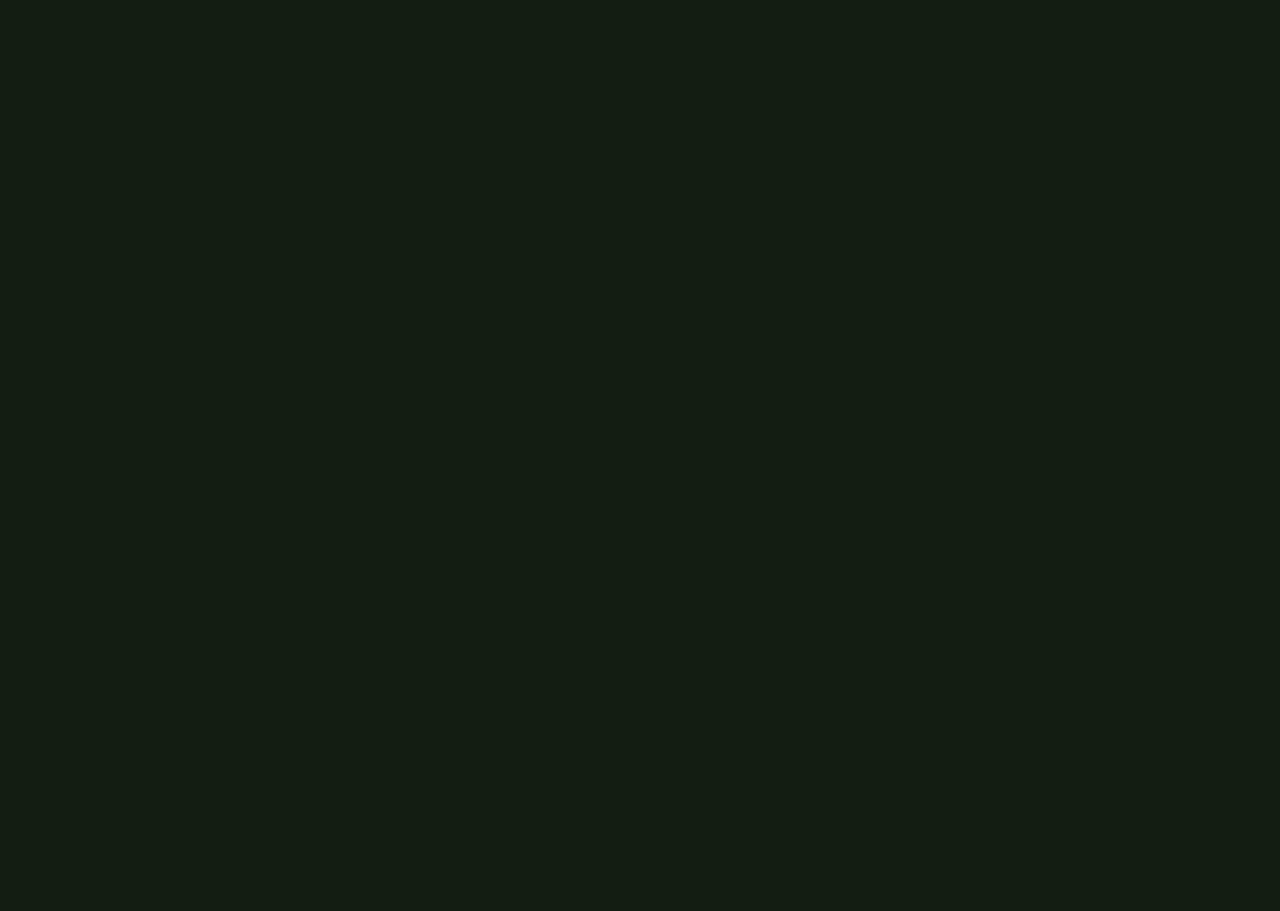
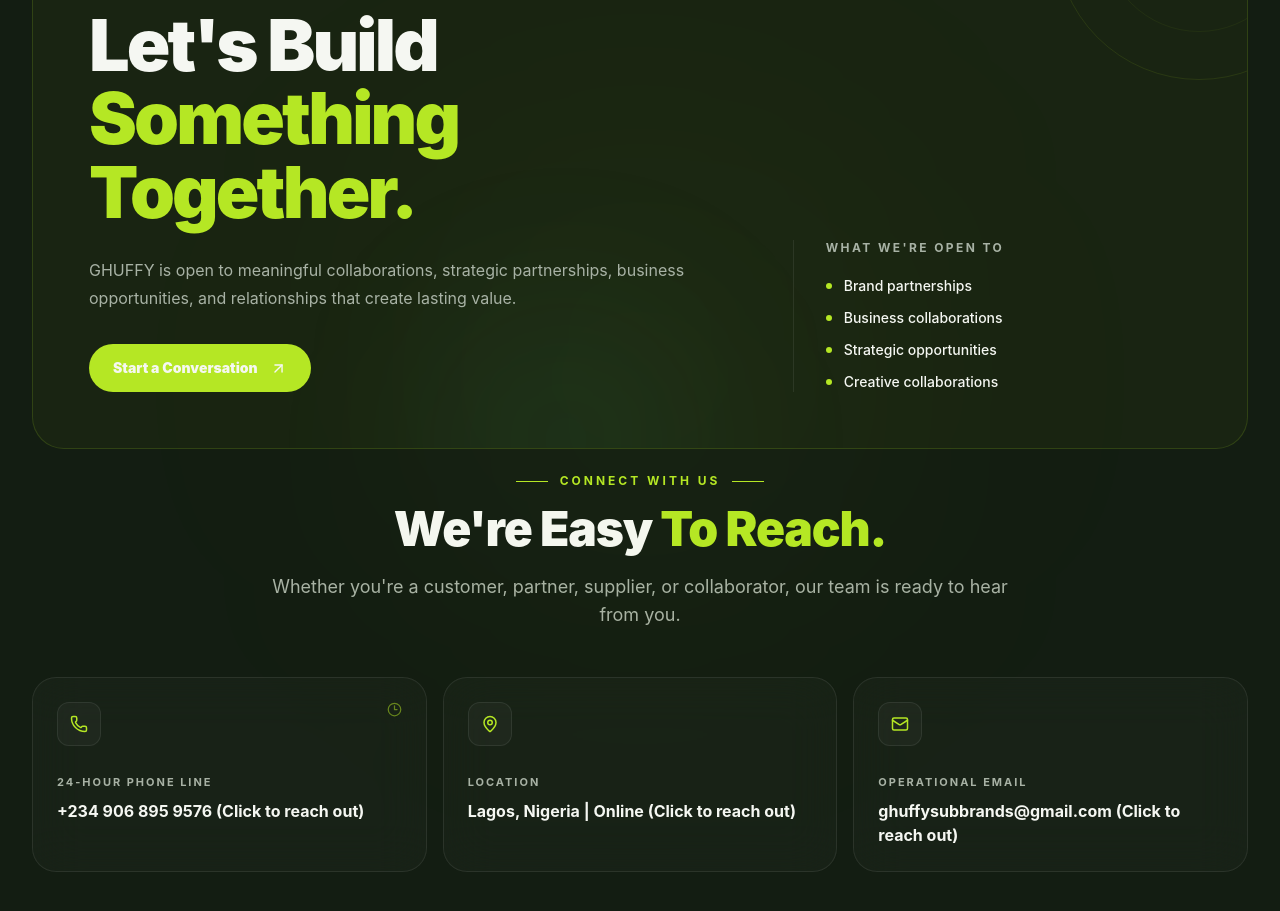
Before and after one commit to taofeekjide/ghuffy, a React (Vite) app: page / in a window 1280 px wide. Shown: the part 7100-8011 px from the top of the page. Before the commit the page ends 6859 px from the top, so only its background shows below. Built offline with nearby package versions, Linux system fonts and the light colour scheme.

Commit message:
Add the Partnership section

```diff
--- a/src/App.jsx
+++ b/src/App.jsx
@@ -5,6 +5,7 @@
 import CoreValues from "./components/sections/CoreValues";
 import OurStory from "./components/sections/OurStory";
 import Ecosystem from "./components/sections/Ecosystem";
+import Partnership from "./components/sections/Partnership";
 
 function App() {
   return (
@@ -18,6 +19,7 @@
         <CoreValues/>
         <OurStory/>
         <Ecosystem/>
+        <Partnership/>
       </main>
     </div>
   );
--- a/src/components/sections/Partnership.jsx
+++ b/src/components/sections/Partnership.jsx
@@ -0,0 +1,163 @@
+import {
+  ArrowUpRight,
+  Clock3,
+  Mail,
+  MapPin,
+  MessageCircle,
+  Phone,
+} from "lucide-react";
+
+import SectionHeader from "../ui/SectionHeader";
+import GlassCard from "../ui/GlassCard";
+
+const contactDetails = [
+  {
+    icon: Phone,
+    label: "24-Hour Phone Line",
+    value: "+234 906 895 9576",
+    href: "tel:+2349068959576",
+  },
+  {
+    icon: MapPin,
+    label: "Location",
+    value: "Lagos, Nigeria | Online",
+    href: "#partnership",
+  },
+  {
+    icon: Mail,
+    label: "Operational Email",
+    value: "ghuffysubbrands@gmail.com",
+    href: "mailto:ghuffysubbrands@gmail.com",
+  },
+];
+
+function Partnership() {
+  return (
+    <section
+      id="partnership"
+      className="relative overflow-hidden py-24 sm:py-32"
+    >
+      <div className="pointer-events-none absolute left-1/2 top-1/2 h-[500px] w-[500px] -translate-x-1/2 -translate-y-1/2 rounded-full bg-ghuffy-lime/[0.035] blur-[140px]" />
+
+      <div className="mx-auto max-w-7xl px-5 sm:px-6 lg:px-8">
+        <div className="relative overflow-hidden rounded-[2rem] border border-ghuffy-lime/15 bg-ghuffy-lime/[0.035] p-7 sm:p-10 lg:p-14">
+          <div className="pointer-events-none absolute -right-24 -top-24 h-72 w-72 rounded-full border border-ghuffy-lime/10" />
+
+          <div className="pointer-events-none absolute -right-12 -top-12 h-48 w-48 rounded-full border border-ghuffy-lime/[0.06]" />
+
+          <div className="pointer-events-none absolute bottom-[-120px] left-1/3 h-64 w-64 rounded-full bg-ghuffy-emerald/[0.08] blur-[90px]" />
+
+          <div className="relative grid gap-10 lg:grid-cols-[1.25fr_0.75fr] lg:items-end">
+            <div>
+              <div className="mb-6 flex items-center gap-3">
+                <div className="flex h-10 w-10 items-center justify-center rounded-xl border border-ghuffy-lime/20 bg-ghuffy-lime/[0.06]">
+                  <MessageCircle size={18} className="text-ghuffy-lime" />
+                </div>
+
+                <span className="text-xs font-bold uppercase tracking-[0.22em] text-ghuffy-lime">
+                  Partnership & Collaboration
+                </span>
+              </div>
+
+              <h2 className="max-w-4xl text-4xl font-black leading-[1.02] tracking-[-0.04em] text-ghuffy-white sm:text-5xl lg:text-7xl">
+                Let's Build
+                <br />
+                <span className="text-ghuffy-lime">Something Together.</span>
+              </h2>
+
+              <p className="mt-7 max-w-2xl text-sm leading-7 text-ghuffy-muted sm:text-base">
+                GHUFFY is open to meaningful collaborations, strategic
+                partnerships, business opportunities, and relationships that
+                create lasting value.
+              </p>
+
+              <a
+                href="https://wa.me/2347052975224?text=Hello%20GHUFFY%2C%20I%20am%20interested%20in%20partnership%20opportunities."
+                target="_blank"
+                rel="noopener noreferrer"
+                className="mt-8 inline-flex items-center gap-3 rounded-full bg-ghuffy-lime px-6 py-3.5 text-sm font-black text-ghuffy-forest transition-all duration-300 hover:scale-[1.02] hover:shadow-[0_0_35px_rgba(190,242,100,0.18)]"
+              >
+                Start a Conversation
+                <ArrowUpRight size={17} />
+              </a>
+            </div>
+
+            <div className="border-t border-white/[0.08] pt-7 lg:border-l lg:border-t-0 lg:pl-8 lg:pt-0">
+              <p className="text-xs font-bold uppercase tracking-[0.2em] text-ghuffy-muted">
+                What we're open to
+              </p>
+
+              <div className="mt-5 space-y-3">
+                {[
+                  "Brand partnerships",
+                  "Business collaborations",
+                  "Strategic opportunities",
+                  "Creative collaborations",
+                ].map((item) => (
+                  <div key={item} className="flex items-center gap-3">
+                    <span className="h-1.5 w-1.5 rounded-full bg-ghuffy-lime" />
+
+                    <span className="text-sm font-medium text-ghuffy-white">
+                      {item}
+                    </span>
+                  </div>
+                ))}
+              </div>
+            </div>
+          </div>
+        </div>
+
+        {/* Contact information */}
+        <div className="mt-6">
+          <SectionHeader
+            eyebrow="Connect With Us"
+            title={
+              <>
+                We're Easy <span className="text-ghuffy-lime">To Reach.</span>
+              </>
+            }
+            description="Whether you're a customer, partner, supplier, or collaborator, our team is ready to hear from you."
+          />
+
+          <div className="grid gap-4 md:grid-cols-3">
+            {contactDetails.map((contact) => {
+              const Icon = contact.icon;
+
+              return (
+                <GlassCard
+                  key={contact.label}
+                  className="group p-6 transition-all duration-300 hover:border-ghuffy-lime/20"
+                >
+                  <div className="flex items-start justify-between">
+                    <div className="flex h-11 w-11 items-center justify-center rounded-xl border border-white/[0.08] bg-white/[0.03] transition-all duration-300 group-hover:border-ghuffy-lime/25 group-hover:bg-ghuffy-lime/[0.05]">
+                      <Icon size={18} className="text-ghuffy-lime" />
+                    </div>
+
+                    {contact.label === "24-Hour Phone Line" && (
+                      <Clock3 size={15} className="text-ghuffy-lime/50" />
+                    )}
+                  </div>
+
+                  <div className="mt-7">
+                    <p className="text-[11px] font-bold uppercase tracking-[0.18em] text-ghuffy-muted">
+                      {contact.label}
+                    </p>
+
+                    <a
+                      href={contact.href}
+                      className="mt-2 block text-base font-bold text-ghuffy-white transition-colors duration-300 group-hover:text-ghuffy-lime"
+                    >
+                      {contact.value} (Click to reach out)
+                    </a>
+                  </div>
+                </GlassCard>
+              );
+            })}
+          </div>
+        </div>
+      </div>
+    </section>
+  );
+}
+
+export default Partnership;
```
